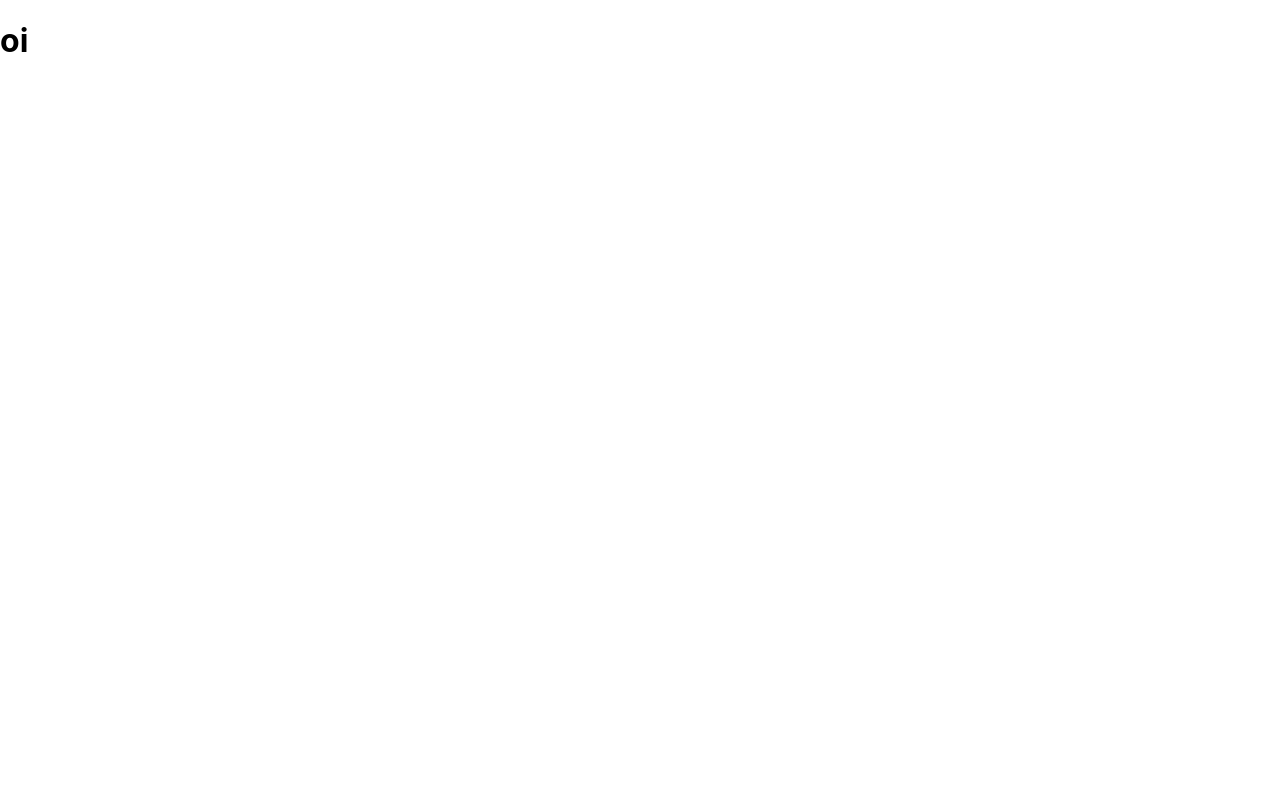
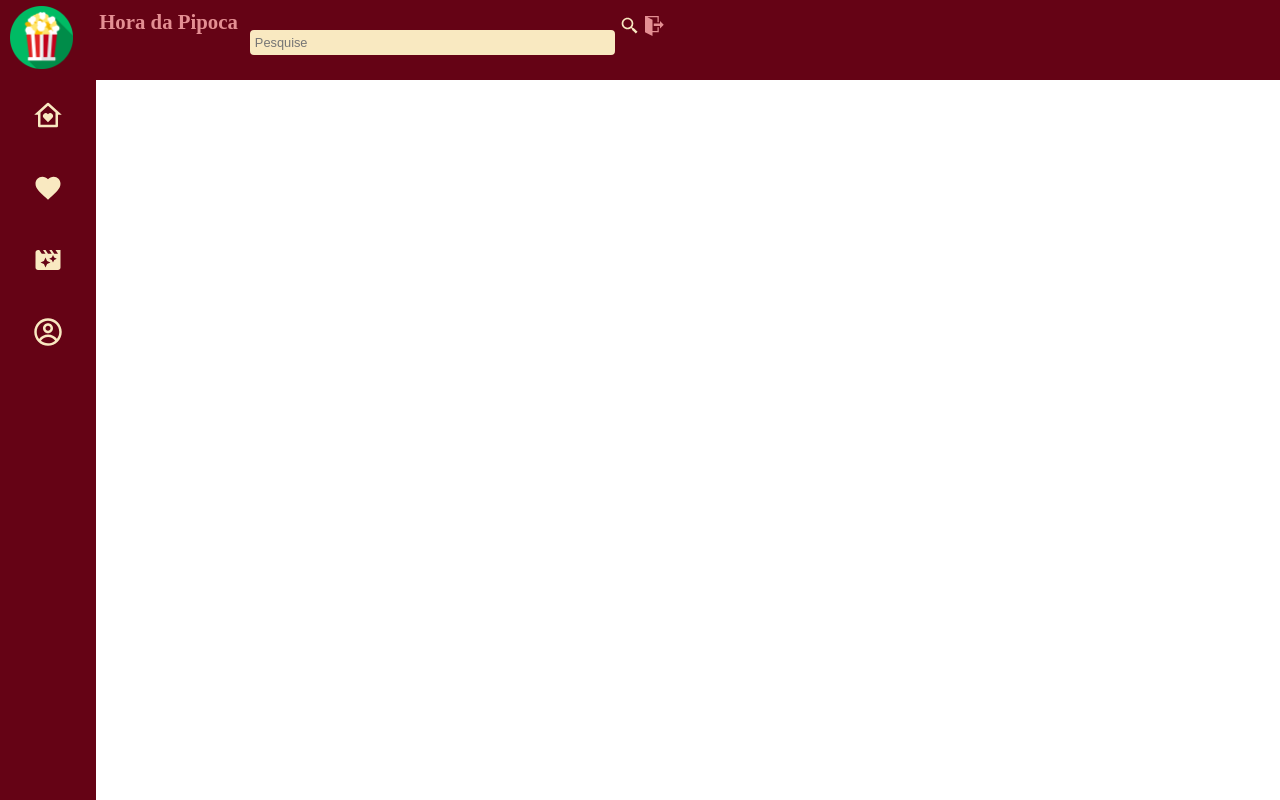
Before and after one commit to amandasantiagu/popcorn-time, a React (Create React App) app in the folder my-app/: page /profile in a window 1280 px wide. Built offline with nearby package versions, Linux system fonts and the light colour scheme.

Commit message:
create layout profile

```diff
--- a/my-app/src/pages/Home/homeStyles.js
+++ b/my-app/src/pages/Home/homeStyles.js
@@ -9,7 +9,7 @@ export const HomeStyled = styled.body`
 export const Header = styled.header`
     width: 100%;
     height: 10%;
-    background-color: #8C1127;
+    background-color: #650315;
     display: flex;
 `
 export const ButtonLogin = styled.button`
--- a/my-app/src/pages/Home/index.js
+++ b/my-app/src/pages/Home/index.js
@@ -1,13 +1,13 @@
 import React from 'react'
-import { GiPopcorn } from 'react-icons/gi'
 import { ButtonLogin, ButtonRegister, Header, HomeStyled } from './homeStyles'
+import logo from '../../assets/images/pipoca.png'
 
 const Home = () => {
     return (
         <>
             <HomeStyled>
                 <Header>
-                    <GiPopcorn style={{color: 'white', marginTop: '2px'}} size={40}/>
+                    <img src={logo} alt="Logo" style={{width: '5%', height: '90%', paddingLeft: '12px',  paddingTop: '2px'}}/>
                     <div style={{width:'100%', justifyContent: 'flex-end', display: 'flex'}}>
                         <ButtonLogin>ENTRAR</ButtonLogin>
                         <ButtonRegister>Criar conta</ButtonRegister>
--- a/my-app/src/pages/Login/index.js
+++ b/my-app/src/pages/Login/index.js
@@ -1,13 +1,14 @@
 import React from 'react'
 import { ButtonStyle, CardLogin, InputLogin, InputText, LoginStyle, LoginText } from './loginStyles'
-import { GiPopcorn } from 'react-icons/gi'
+import logo from '../../assets/images/pipoca.png'
+
 
 const Login = () => {
     return (
         <>
         <LoginStyle>
             <CardLogin>
-                <GiPopcorn style={{color: 'green'}} size={50}/>
+                <img src={logo} alt="Logo" style={{width: '25%', marginBottom: '12px'}}/>
                 <LoginText>Faça seu Login</LoginText>
                 <InputText> Email</InputText>
                 <InputLogin type="text" />
--- a/my-app/src/pages/Login/loginStyles.js
+++ b/my-app/src/pages/Login/loginStyles.js
@@ -3,7 +3,7 @@ import styled from 'styled-components';
 export const LoginStyle = styled.main`
     width: 100vw;
     height: 100vh;
-    background-color: #A62626;
+    background-color: #650315;
     display: flex;
     align-items: center;
     align-self: center;
--- a/my-app/src/pages/Profile/index.js
+++ b/my-app/src/pages/Profile/index.js
@@ -1,9 +1,41 @@
 import React from 'react'
+import { Header } from '../Home/homeStyles'
+import { ButtonsDiv, ButtonsSidebar, InputLogin, Pipocando, ProfileStyle, SidebarStyle } from './profileStyle'
+import logo from '../../assets/images/pipoca.png'
+import { MdFavorite, MdMovieFilter} from 'react-icons/md'
+import {CgProfile} from 'react-icons/cg'
+import {RiHomeHeartLine} from 'react-icons/ri'
+import {BiSearchAlt2} from 'react-icons/bi'
+import {ImExit} from 'react-icons/im'
 
 const Profile = () => {
     return (
         <>
-            <h1>oi</h1>
+            <ProfileStyle>
+                <SidebarStyle>
+                    <img src={logo} alt="Logo" style={{width: '65%', paddingLeft: '10px',  paddingTop: '6px'}}/>
+                    <ButtonsDiv>
+                        <ButtonsSidebar>
+                            <RiHomeHeartLine size={30} style={{color: '#F9E9C1'}} />
+                        </ButtonsSidebar>
+                        <ButtonsSidebar>
+                            <MdFavorite size={30} style={{color: '#F9E9C1'}}/>
+                        </ButtonsSidebar>
+                        <ButtonsSidebar>
+                            <MdMovieFilter size={30} style={{color: '#F9E9C1'}}/>
+                        </ButtonsSidebar>
+                        <ButtonsSidebar>
+                            <CgProfile size={30} style={{color: '#F9E9C1'}}/>
+                        </ButtonsSidebar>
+                    </ButtonsDiv>
+                </SidebarStyle>
+                <Header>
+                    <Pipocando> Hora da Pipoca </Pipocando>
+                    <InputLogin placeholder="Pesquise" size={10} style={{color: '#F9E9C1'}} />
+                    <BiSearchAlt2 size={20} style={{color: '#F9E9C1', marginTop:'16px', marginLeft:'5px'}}/>
+                    <ImExit size={20} style={{color: '#e48f93', marginTop:'16px', marginLeft:'5px'}} />
+                </Header>
+            </ProfileStyle>
         </>
     )
 }
--- a/my-app/src/pages/Profile/profileStyle.js
+++ b/my-app/src/pages/Profile/profileStyle.js
@@ -0,0 +1,56 @@
+import styled from 'styled-components';
+
+export const ProfileStyle = styled.main`
+    width: 100vw;
+    height: 100vh;
+    background-color: white;
+    display: flex;
+`
+export const SidebarStyle = styled.div`
+    height: 100%;
+    width: 13vh;
+    background-color: #650315;
+    display: flex;
+    flex-direction: column;
+`
+
+export const Pipocando = styled.div`
+    font-size: 1.3rem;
+    font-family: 'Lucida Handwriting';
+    font-weight: 700;
+    color: #e48f93;
+    display: block;
+    padding-left: 3px;
+    padding-top: 10px;
+`
+export const ButtonsDiv = styled.div`
+    width: 100%;
+    flex-direction: column;
+    height: 100%;
+
+`
+export const ButtonsSidebar = styled.button`
+    width: 100%;
+    height: 8%;
+    align-items: center;
+    justify-content: center;
+    background: transparent;
+    border: 0px;
+    padding-top: 2rem;
+    padding-bottom: 2.5rem;
+
+`
+export const InputLogin = styled.input`
+    display: flex;
+    align-items: center;
+    align-self: center;
+    justify-content: center;
+    width: 30%;
+    border: 2px solid #F9E9C1;
+    border-radius: 4px;
+    font-size: 0.8em;
+    padding: 3px;
+    margin-left: 12px;
+    margin-top: 4px;
+    background-color: #F9E9C1;
+`
--- a/my-app/src/pages/Register/index.js
+++ b/my-app/src/pages/Register/index.js
@@ -1,12 +1,12 @@
 import React from 'react'
-import { GiPopcorn } from 'react-icons/gi'
+import logo from '../../assets/images/pipoca.png'
 import { ButtonStyle, CardLogin, InputLogin, InputText, LoginStyle, LoginText } from '../Login/loginStyles'
 
 const Register = () => {
     return (
         <LoginStyle>
             <CardLogin>
-                <GiPopcorn style={{color: 'green'}} size={50}/>
+                <img src={logo} alt="Logo" style={{width: '25%', marginBottom: '12px'}}/>
                 <LoginText>Crie a sua Conta!</LoginText>
                 <InputText> E-mail</InputText>
                 <InputLogin type="text" />
```
Also changed, not shown: my-app/src/components/Navbar/NavbarStyles.js (deleted, +0 -93 lines), my-app/src/components/Navbar/index.js (deleted, +0 -37 lines), my-app/public/manifest.json, my-app/src/assets/images/icone.svg (deleted), my-app/src/assets/images/pipoca.png (added).
